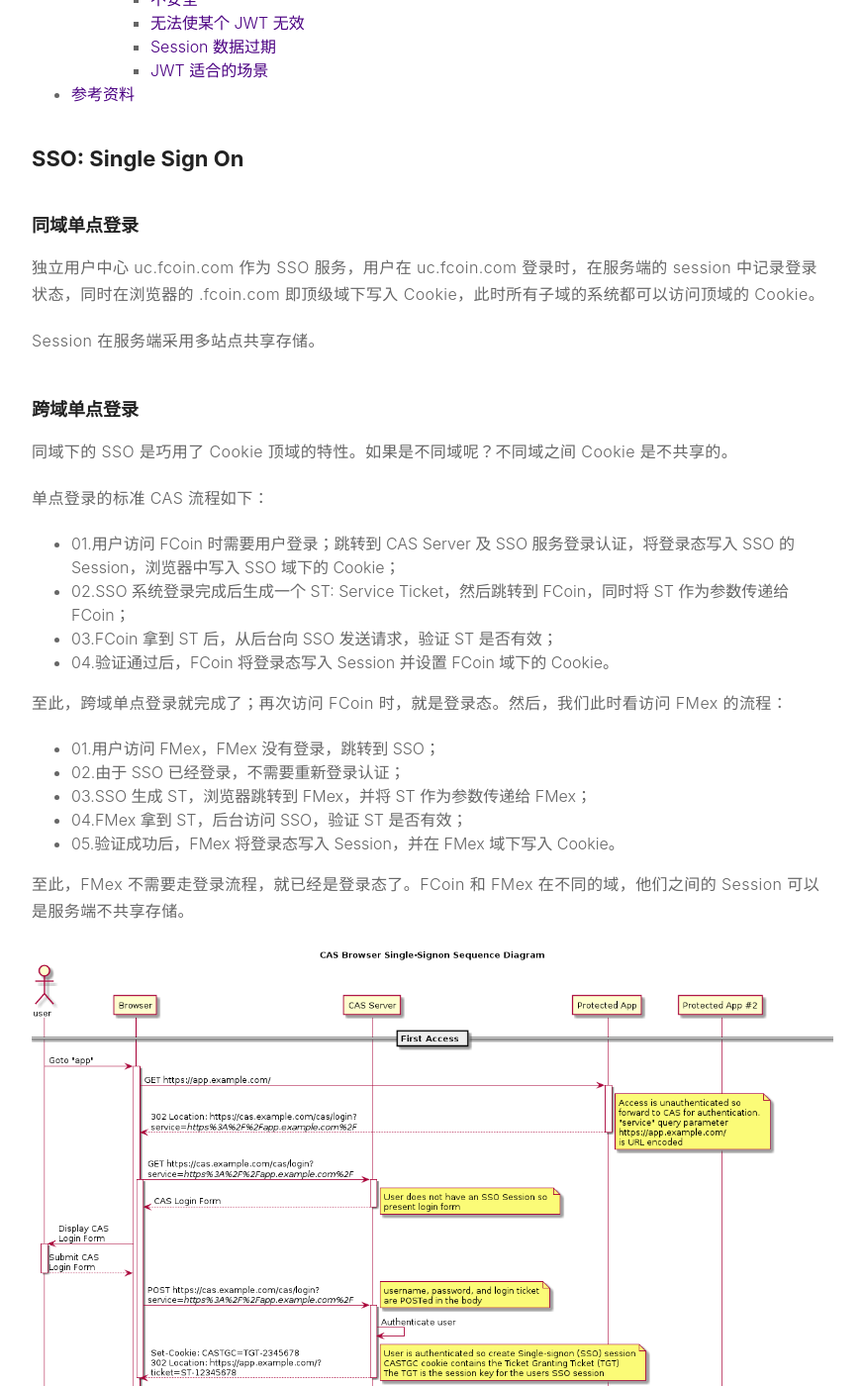
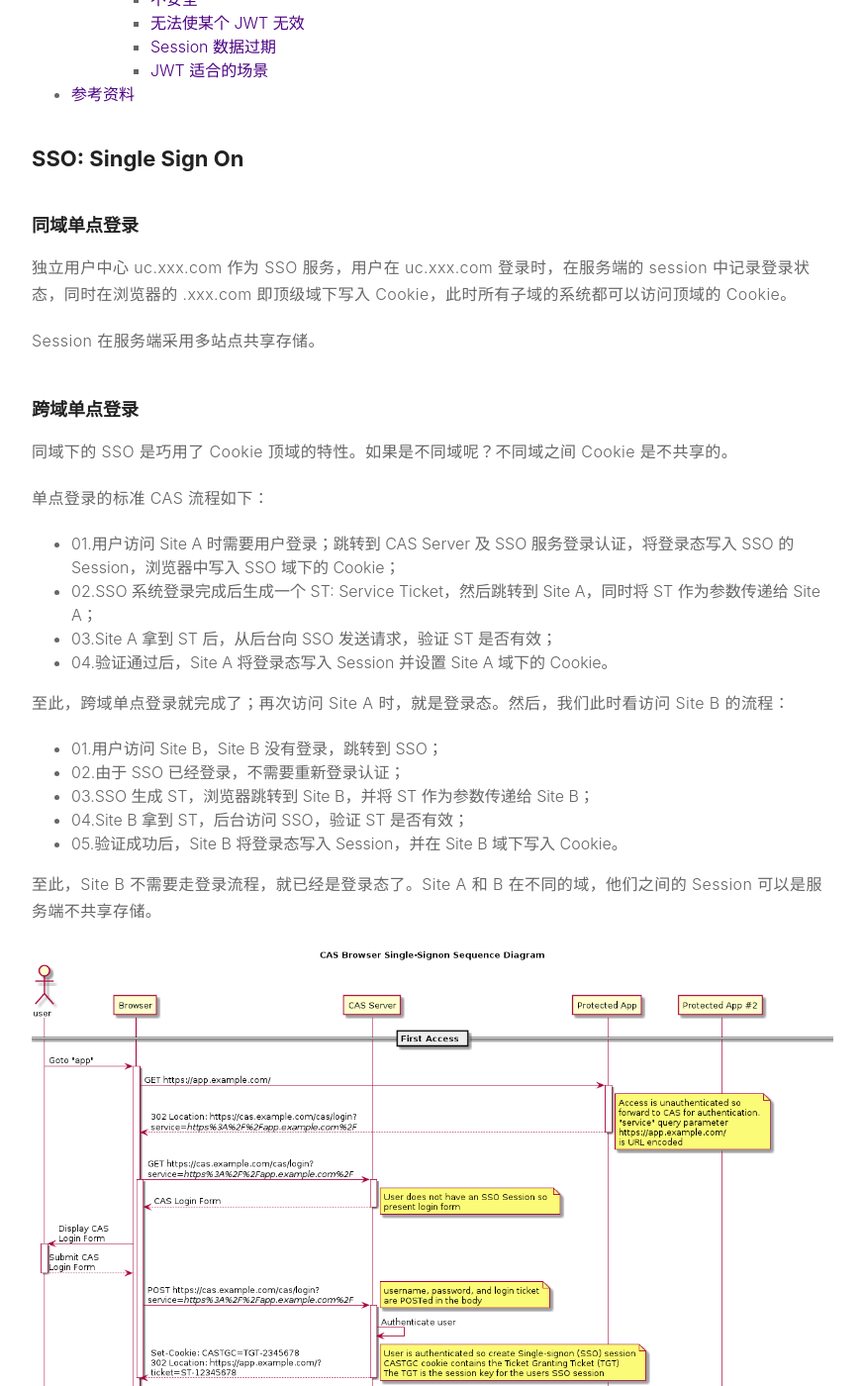
Before and after one commit to Jiangew/jiangew.github.io, a Jekyll site: the page built from _posts/20-01-07-sso-openid-connect.md, in a window 1280 px wide and 1400 px high, scrolled down 861 px. Shown: the whole window at 99% size, without its empty margins (203-1076 px from the left). Built offline with Jekyll 4.4.1, drawn with Linux system fonts in a browser that asks for light colours; comment, search, counter and statistics services are not loaded.

Commit message:
polish fmt

```diff
--- a/_posts/20-01-07-sso-openid-connect.md
+++ b/_posts/20-01-07-sso-openid-connect.md
@@ -45,7 +45,7 @@ author: jiangew
 
 ### 同域单点登录
 
-独立用户中心 uc.fcoin.com 作为 SSO 服务，用户在 uc.fcoin.com 登录时，在服务端的 session 中记录登录状态，同时在浏览器的 .fcoin.com 即顶级域下写入 Cookie，此时所有子域的系统都可以访问顶域的 Cookie。
+独立用户中心 uc.xxx.com 作为 SSO 服务，用户在 uc.xxx.com 登录时，在服务端的 session 中记录登录状态，同时在浏览器的 .xxx.com 即顶级域下写入 Cookie，此时所有子域的系统都可以访问顶域的 Cookie。
 
 Session 在服务端采用多站点共享存储。
 
@@ -55,20 +55,20 @@ Session 在服务端采用多站点共享存储。
 
 单点登录的标准 CAS 流程如下：
 
-* 01.用户访问 FCoin 时需要用户登录；跳转到 CAS Server 及 SSO 服务登录认证，将登录态写入 SSO 的 Session，浏览器中写入 SSO 域下的 Cookie；
-* 02.SSO 系统登录完成后生成一个 ST: Service Ticket，然后跳转到 FCoin，同时将 ST 作为参数传递给 FCoin；
-* 03.FCoin 拿到 ST 后，从后台向 SSO 发送请求，验证 ST 是否有效；
-* 04.验证通过后，FCoin 将登录态写入 Session 并设置 FCoin 域下的 Cookie。
+* 01.用户访问 Site A 时需要用户登录；跳转到 CAS Server 及 SSO 服务登录认证，将登录态写入 SSO 的 Session，浏览器中写入 SSO 域下的 Cookie；
+* 02.SSO 系统登录完成后生成一个 ST: Service Ticket，然后跳转到 Site A，同时将 ST 作为参数传递给 Site A；
+* 03.Site A 拿到 ST 后，从后台向 SSO 发送请求，验证 ST 是否有效；
+* 04.验证通过后，Site A 将登录态写入 Session 并设置 Site A 域下的 Cookie。
 
-至此，跨域单点登录就完成了；再次访问 FCoin 时，就是登录态。然后，我们此时看访问 FMex 的流程：
+至此，跨域单点登录就完成了；再次访问 Site A 时，就是登录态。然后，我们此时看访问 Site B 的流程：
 
-* 01.用户访问 FMex，FMex 没有登录，跳转到 SSO；
+* 01.用户访问 Site B，Site B 没有登录，跳转到 SSO；
 * 02.由于 SSO 已经登录，不需要重新登录认证；
-* 03.SSO 生成 ST，浏览器跳转到 FMex，并将 ST 作为参数传递给 FMex；
-* 04.FMex 拿到 ST，后台访问 SSO，验证 ST 是否有效；
-* 05.验证成功后，FMex 将登录态写入 Session，并在 FMex 域下写入 Cookie。
+* 03.SSO 生成 ST，浏览器跳转到 Site B，并将 ST 作为参数传递给 Site B；
+* 04.Site B 拿到 ST，后台访问 SSO，验证 ST 是否有效；
+* 05.验证成功后，Site B 将登录态写入 Session，并在 Site B 域下写入 Cookie。
 
-至此，FMex 不需要走登录流程，就已经是登录态了。FCoin 和 FMex 在不同的域，他们之间的 Session 可以是服务端不共享存储。
+至此，Site B 不需要走登录流程，就已经是登录态了。Site A 和 B 在不同的域，他们之间的 Session 可以是服务端不共享存储。
 
 ![CAS SSO Sequence](/assets/images/post/20200107/sso_cas.png)
 
```
